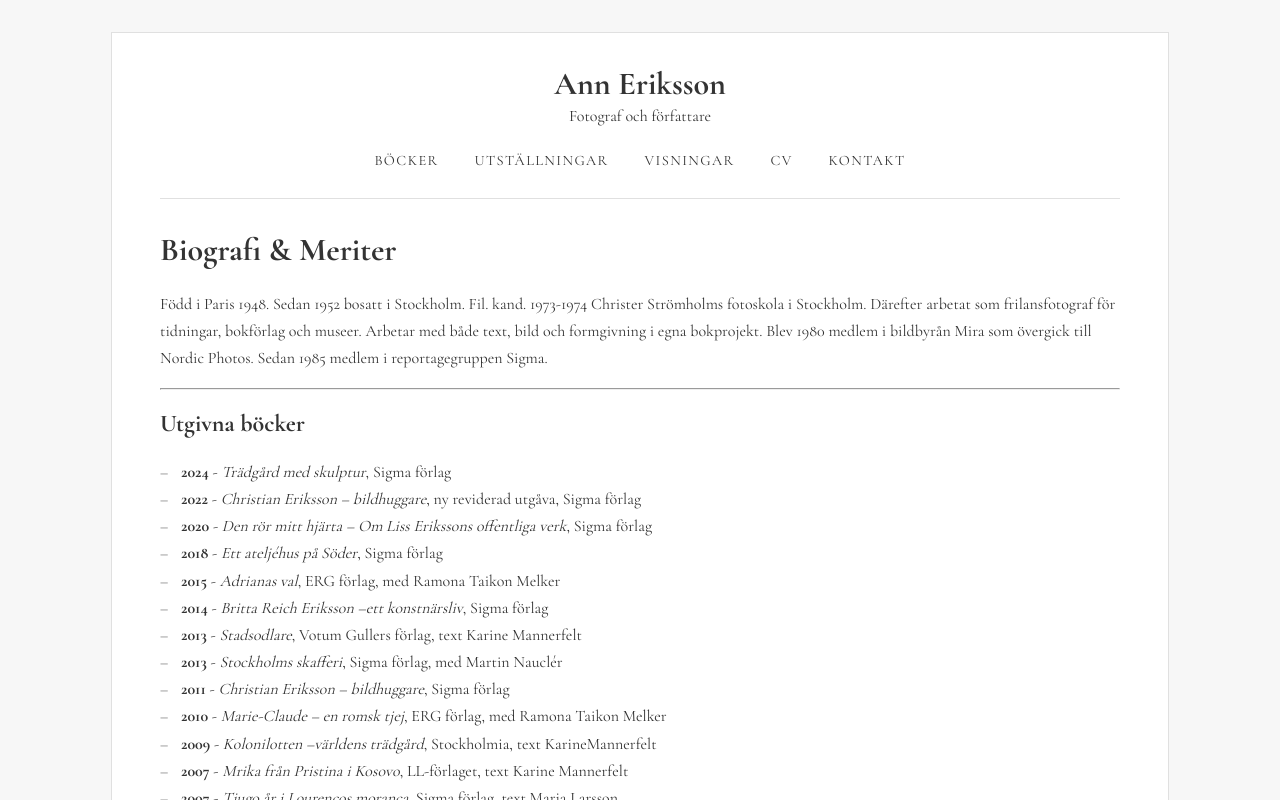
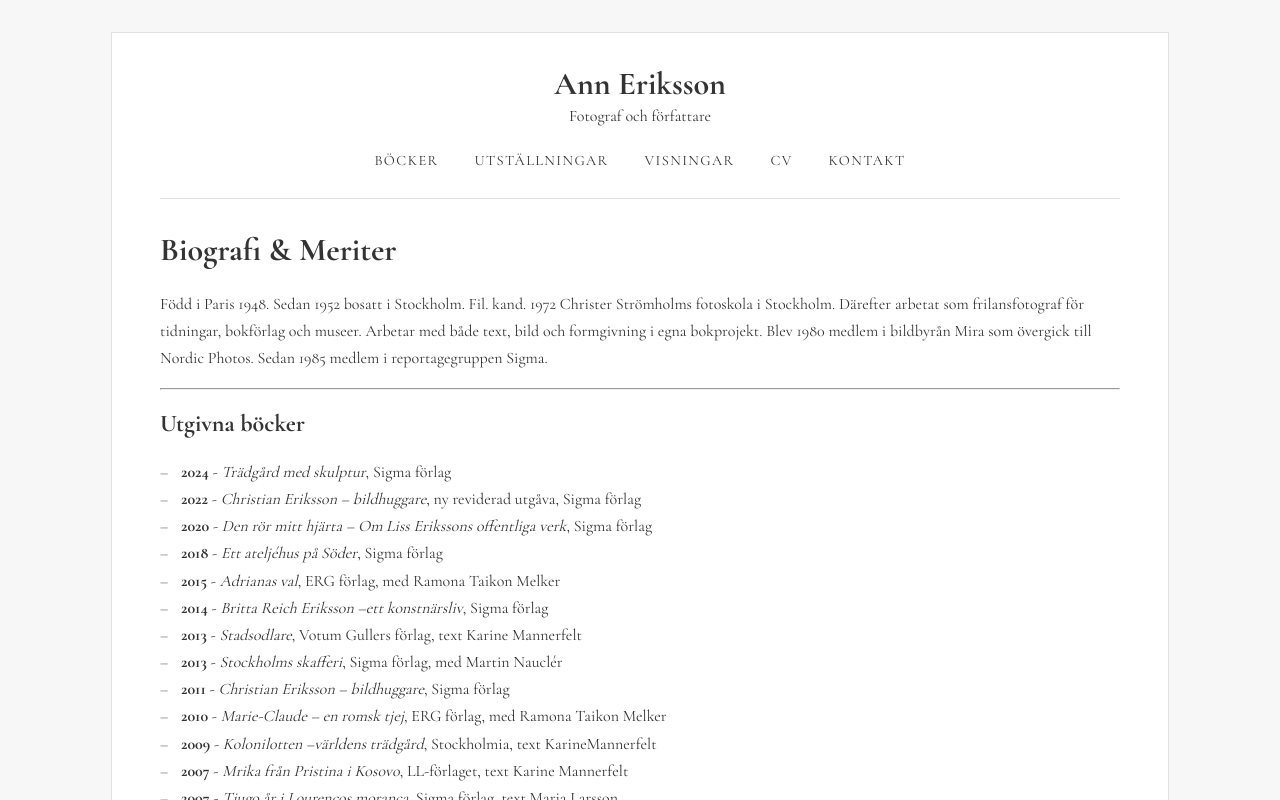
Before and after one commit to seallard/ann-portfolio, an Eleventy site: page src/pages/cv.md in a window 1280 px wide. Shown: the top 800 px of the page. Built offline with nearby package versions, Linux system fonts and the light colour scheme; Eleventy itself is replaced by a stand-in of ours; files that its build step writes are made by us from their sources.

Commit message:
Fix year

```diff
--- a/src/pages/cv.md
+++ b/src/pages/cv.md
@@ -7,7 +7,7 @@ permalink: /cv/index.html
 # Biografi & Meriter
 
 Född i Paris 1948. Sedan 1952 bosatt i Stockholm.
-Fil. kand. 1973-1974 Christer Strömholms fotoskola i Stockholm. Därefter arbetat som frilansfotograf för tidningar, bokförlag och museer. Arbetar med både text, bild och formgivning i egna bokprojekt.
+Fil. kand. 1972 Christer Strömholms fotoskola i Stockholm. Därefter arbetat som frilansfotograf för tidningar, bokförlag och museer. Arbetar med både text, bild och formgivning i egna bokprojekt.
 Blev 1980 medlem i bildbyrån Mira som övergick till Nordic Photos. Sedan 1985 medlem i reportagegruppen Sigma.
 
 ---
```
